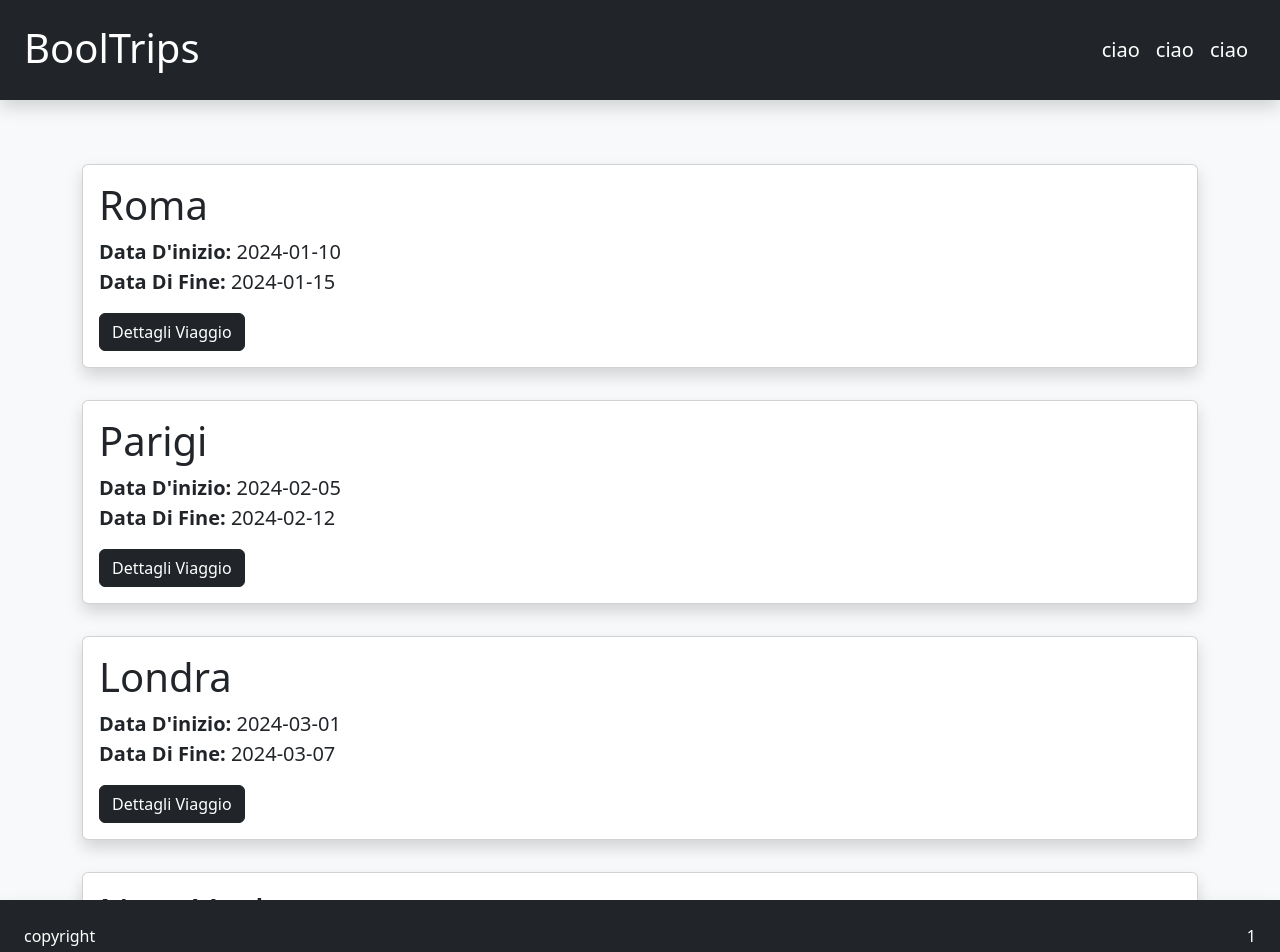
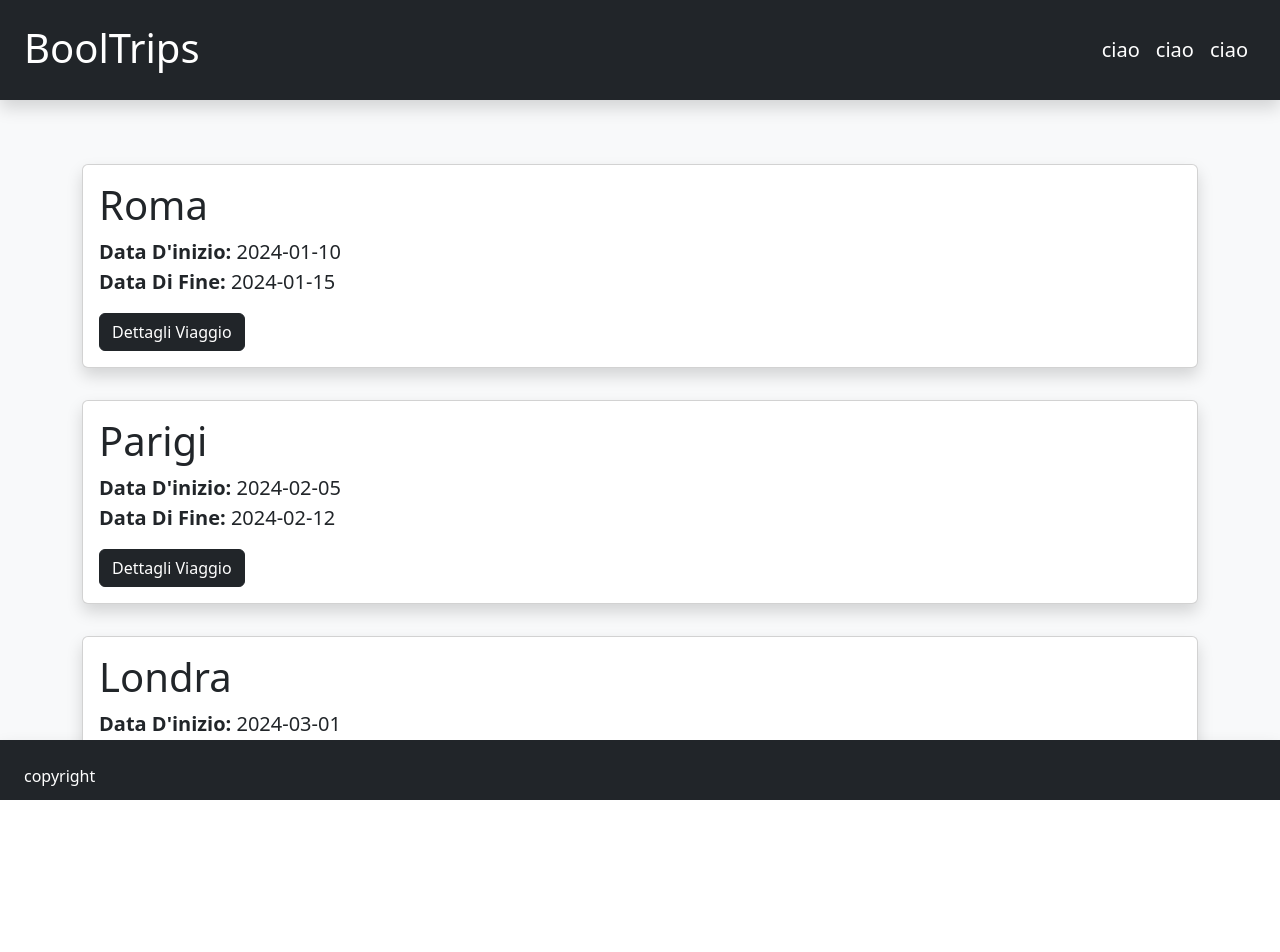
Before and after one commit to Pietroo03/Web-App-Gite, a React (Vite) app: page / in a window 1280 px wide. Shown: the top 952 px of the page. After the commit the page ends 800 px from the top, so only its background shows below. Built offline with nearby package versions, Linux system fonts and the light colour scheme.

Commit message:
add classes changes

```diff
--- a/src/components/Footer.jsx
+++ b/src/components/Footer.jsx
@@ -4,14 +4,6 @@ export default function Footer() {
         <>
             <footer className="bg-dark text-white shadow p-4 d-flex justify-content-between">
                 <div>copyright</div>
-                <div className="d-flex flex-column">
-                    <a className="text-white link-underline link-underline-opacity-0" href="#">1</a>
-                    <a className="text-white link-underline link-underline-opacity-0" href="#">2</a>
-                    <a className="text-white link-underline link-underline-opacity-0" href="#">3</a>
-                    <a className="text-white link-underline link-underline-opacity-0" href="#">4</a>
-                    <a className="text-white link-underline link-underline-opacity-0" href="#">5</a>
-                    <a className="text-white link-underline link-underline-opacity-0" href="#">6</a>
-                </div>
             </footer>
         </>
     )
--- a/src/layout/DefaultLayout.jsx
+++ b/src/layout/DefaultLayout.jsx
@@ -10,7 +10,7 @@ export default function DefaultLayout() {
         <>
             <Header />
 
-            <main className="min-vh-100 py-5 bg-light">
+            <main className="py-5 bg-light">
                 <Outlet />
             </main>
 
```
